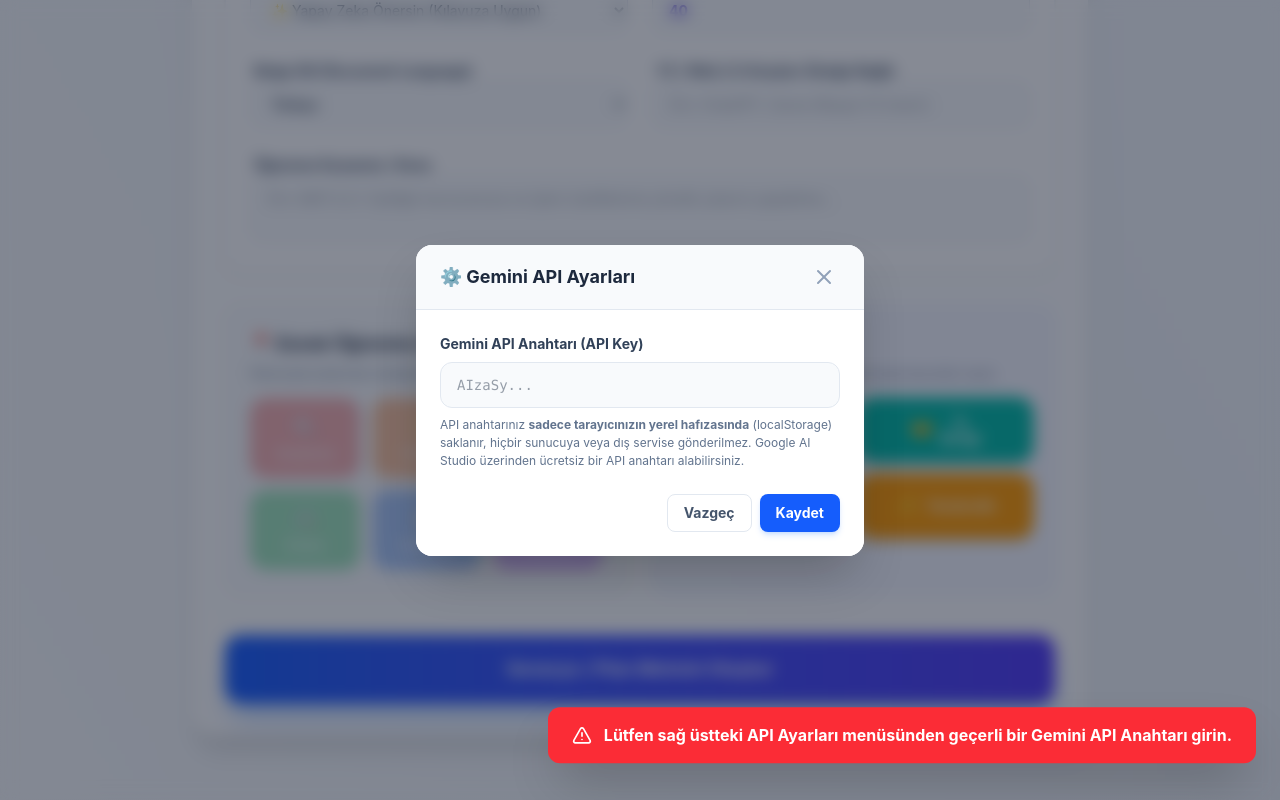
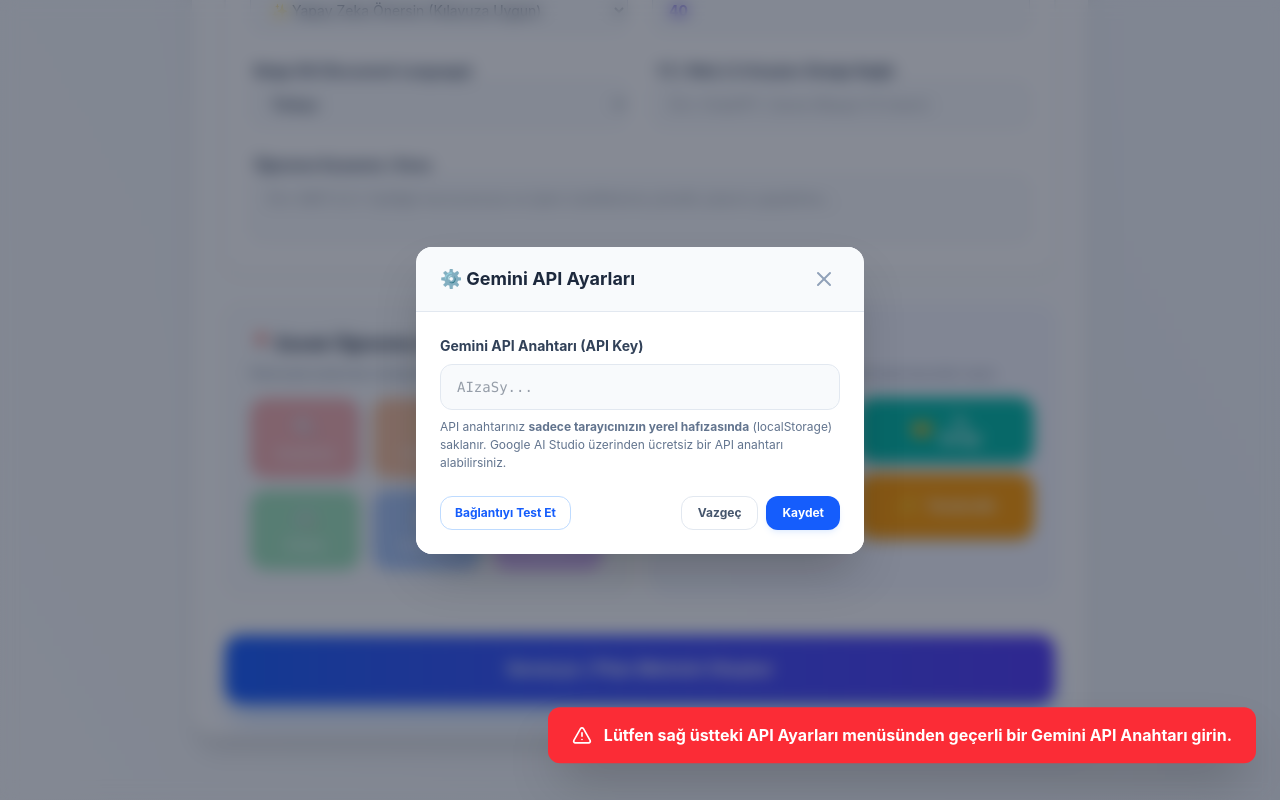
Before and after one commit to Hasanstayn/YS_Etkinlik, a React (Vite) app: page / in a window 1280 px wide. Both pictures are taken after a click on the button "Senaryo / Plan Metnini Oluştur". Shown: the part 1423-2223 px from the top of the page. Built offline with nearby package versions, Linux system fonts and the light colour scheme.

Commit message:
API Ayarlarina baglanti testi ve model teshis butonu eklendi

```diff
--- a/src/components/SettingsModal.jsx
+++ b/src/components/SettingsModal.jsx
@@ -4,16 +4,54 @@
 
 export default function SettingsModal({ isOpen, onClose, apiKey, onSave }) {
   const [keyValue, setKeyValue] = useState(apiKey);
+  const [testResult, setTestResult] = useState('');
+  const [isTesting, setIsTesting] = useState(false);
 
   useEffect(() => {
     setKeyValue(apiKey);
-  }, [apiKey]);
+    setTestResult('');
+  }, [apiKey, isOpen]);
 
   if (!isOpen) return null;
 
   const handleSave = () => {
     onSave(keyValue.trim());
     onClose();
+  };
+
+  const handleTestConnection = async () => {
+    if (!keyValue.trim()) {
+      setTestResult("Lütfen önce bir API anahtarı girin.");
+      return;
+    }
+    setIsTesting(true);
+    setTestResult('');
+    try {
+      const res = await fetch(`https://generativelanguage.googleapis.com/v1beta/models?key=${keyValue.trim()}`);
+      if (!res.ok) {
+        let errText = `HTTP Hatası: ${res.status}`;
+        try {
+          const errJson = await res.json();
+          if (errJson.error && errJson.error.message) errText = errJson.error.message;
+        } catch(e) {}
+        throw new Error(errText);
+      }
+      const data = await res.json();
+      const models = data.models || [];
+      const geminiModels = models
+        .filter(m => m.name.includes('gemini') && m.supportedGenerationMethods?.includes('generateContent'))
+        .map(m => m.name.replace('models/', ''));
+
+      if (geminiModels.length === 0) {
+        setTestResult("Bağlantı kuruldu fakat generateContent destekli Gemini modeli bulunamadı.");
+      } else {
+        setTestResult(`Başarılı! Kullanabileceğiniz modeller:\n• ${geminiModels.join('\n• ')}`);
+      }
+    } catch(err) {
+      setTestResult(`Bağlantı hatası: ${err.message}`);
+    } finally {
+      setIsTesting(false);
+    }
   };
 
   return (
@@ -38,19 +76,39 @@
               className="w-full px-4 py-3 rounded-xl border border-slate-200 focus:ring-2 focus:ring-blue-500 outline-none transition-all bg-slate-50 font-mono text-sm"
             />
             <p className="text-xs text-slate-500 leading-normal">
-              API anahtarınız <strong>sadece tarayıcınızın yerel hafızasında</strong> (localStorage) saklanır, hiçbir sunucuya veya dış servise gönderilmez. Google AI Studio üzerinden ücretsiz bir API anahtarı alabilirsiniz.
+              API anahtarınız <strong>sadece tarayıcınızın yerel hafızasında</strong> (localStorage) saklanır. Google AI Studio üzerinden ücretsiz bir API anahtarı alabilirsiniz.
             </p>
           </div>
-          <div className="flex justify-end gap-2 pt-2">
+
+          {testResult && (
+            <div className={`p-3.5 rounded-xl text-xs leading-relaxed border ${
+              testResult.startsWith('Başarılı')
+                ? 'bg-emerald-50 border-emerald-200 text-emerald-800'
+                : 'bg-red-50 border-red-200 text-red-800'
+            } whitespace-pre-line font-medium`}>
+              {testResult}
+            </div>
+          )}
+
+          <div className="flex justify-between items-center pt-2 gap-2">
+            <button
+              onClick={handleTestConnection}
+              disabled={isTesting}
+              className="px-3.5 py-2 border border-blue-200 text-blue-600 hover:bg-blue-50 disabled:opacity-50 rounded-xl text-xs font-bold transition-all"
+            >
+              {isTesting ? "Test Ediliyor..." : "Bağlantıyı Test Et"}
+            </button>
+
+            <div className="flex gap-2">
               <button
                 onClick={onClose}
-              className="px-4 py-2 border border-slate-200 text-slate-600 hover:bg-slate-50 rounded-lg text-sm font-bold transition-colors"
+                className="px-4 py-2 border border-slate-200 text-slate-600 hover:bg-slate-50 rounded-xl text-xs font-bold transition-all"
               >
                 Vazgeç
               </button>
               <button
                 onClick={handleSave}
-              className="px-4 py-2 bg-blue-600 text-white hover:bg-blue-700 rounded-lg text-sm font-bold transition-colors shadow-md shadow-blue-500/20"
+                className="px-4 py-2 bg-blue-600 text-white hover:bg-blue-700 rounded-xl text-xs font-bold transition-all shadow-md shadow-blue-500/10"
               >
                 Kaydet
               </button>
@@ -58,5 +116,6 @@
           </div>
         </div>
       </div>
+    </div>
   );
 }
```
Lines whose indentation alone changed are shown as unchanged.
